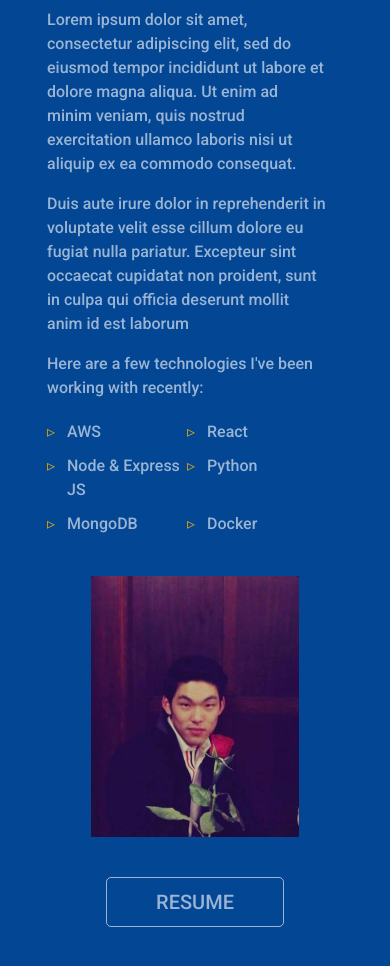
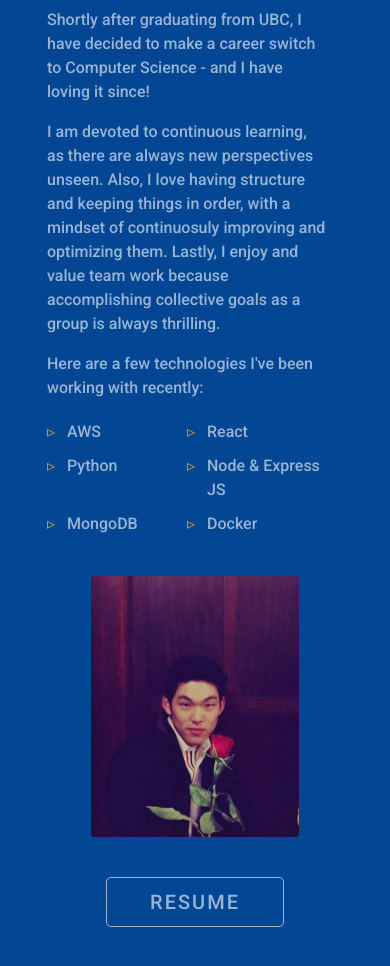
Before and after one commit to junbeomh/hanjb.com, a React (Create React App) app: page / in a window 390 px wide. Shown: the part 1000-1966 px from the top of the page. Built offline with nearby package versions, Linux system fonts and the light colour scheme.

Commit message:
updated about me paragraph and adjusted image responsiveness

```diff
--- a/src/Sections/About.js
+++ b/src/Sections/About.js
@@ -1,8 +1,7 @@
 import React, { useState, useEffect } from 'react';
 import styled from 'styled-components';
 import profileImage from '../img/profile.jpg';
-import { Container, Row, Col } from 'react-bootstrap';
-import { CSSTransition, TransitionGroup } from 'react-transition-group';
+import { Row, Col } from 'react-bootstrap';
 const PAGE_NAME = "01. ABOUT."
 
 const ContentWrapper = styled.div`
@@ -52,56 +51,26 @@ const ImageWrapper = styled.div`
     display: flex;
     justify-content: center;
     margin: 30px auto 0;
-        background-color:rgba(0,0,0, 0.5);
+    // background-color:rgba(0,0,0, 0.5);
 
     #profile-pic {
         width: 100%;
         height: auto;
         border-radius: 3px;
+
+        @media screen and (max-width: 600px){
+            width: 70%;
+            height: 60%;
         }
-      @media (min-width: 768px) {
-        margin: 30px auto 0;
-        width: 100%;
+        @media screen and (max-width: 480px){
+            width: 70%;
+            height: 60%;
         }
-      @media (max-width: 480px) {
-        margin: 30px auto 0;
-        width: 70%;
-      }
-
-
-      #profile-pic:hover {
+        &:hover,
+        &:focus{
             opacity: 0.6;
         }
-      .overlay {
-  position: absolute;
-  top: 0;
-  bottom: 0;
-  left: 0;
-  right: 0;
-  height: auto;
-
-  opacity: 0;
-  transition: .5s ease;
-  background-color: rgba(219,161,17, 0.5);
-
     }
-
-:hover .overlay {
-  opacity: 1;
-}
-
-.text {
-    color: white;
-    font-size: 20px;
-    position: absolute;
-    top: 50%;
-    left: 50%;
-    -webkit-transform: translate(-50%, -50%);
-    -ms-transform: translate(-50%, -50%);
-    transform: translate(-50%, -50%);
-    text-align: center;
-  }
-
   }
 `;
 const ButtonWrapper = styled.div`
@@ -116,7 +85,14 @@ const ButtonWrapper = styled.div`
         border-radius: 5px;
         font-size: var(--fz-xl);
         background: transparent;
-
+    }
+    a {
+        letter-spacing: 0.1em;
+        text-decoration: none;
+        &:hover,
+        &:focus {
+          color: var(--color-yellow);
+        }
     }
     @media (min-width: 768px) {
         margin: 40px auto 0;
@@ -134,7 +110,7 @@ const About = () => {
         const timeout = setTimeout(() => setIsMounted(true), 1000);
         return () => clearTimeout(timeout);
     }, []);
-    const skills = ['AWS', 'React', 'Node & Express JS', 'Python', 'MongoDB', 'Docker',];
+    const skills = ['AWS', 'React', 'Python', 'Node & Express JS', 'MongoDB', 'Docker',];
     return (
         <section id="about">
             <ContentWrapper>
@@ -148,13 +124,13 @@ const About = () => {
                             <StyledText>
                                 <p>Hey! I'm JunBeom, a junior software engineer based in Vancouver, Canada. </p>
                                 <p>
-                                    Lorem ipsum dolor sit amet, consectetur adipiscing elit, sed do eiusmod tempor incididunt ut labore et dolore magna aliqua.
-                                    Ut enim ad minim veniam, quis nostrud exercitation ullamco laboris nisi ut aliquip ex ea commodo consequat.
+                                    Shortly after graduating from UBC, I have decided to make a career switch to Computer Science - and I have loving it since!
                                 </p>
 
                                 <p>
-                                    Duis aute irure dolor in reprehenderit in voluptate velit esse cillum dolore eu fugiat nulla pariatur.
-                                    Excepteur sint occaecat cupidatat non proident, sunt in culpa qui officia deserunt mollit anim id est laborum
+                                    I am devoted to continuous learning, as there are always new perspectives unseen. Also,
+                                    I love having structure and keeping things in order, with a mindset of continuosuly improving and optimizing them.
+                                    Lastly, I enjoy and value team work because accomplishing collective goals as a group is always thrilling.
                                 </p>
 
                                 <p>Here are a few technologies I've been working with recently:</p>
@@ -174,10 +150,9 @@ const About = () => {
                                     ></img>
                                 </ImageWrapper>
                                 <ButtonWrapper>
-                                    <button> RESUME </button>
+                                    <button><a href="/resume.pdf" className="resume-button"> RESUME </a> </button>
                                 </ButtonWrapper>
                             </>
-
                         </Col>
                     </Row>
                 </AboutContainer>
```
Lines whose indentation alone changed are shown as unchanged.
